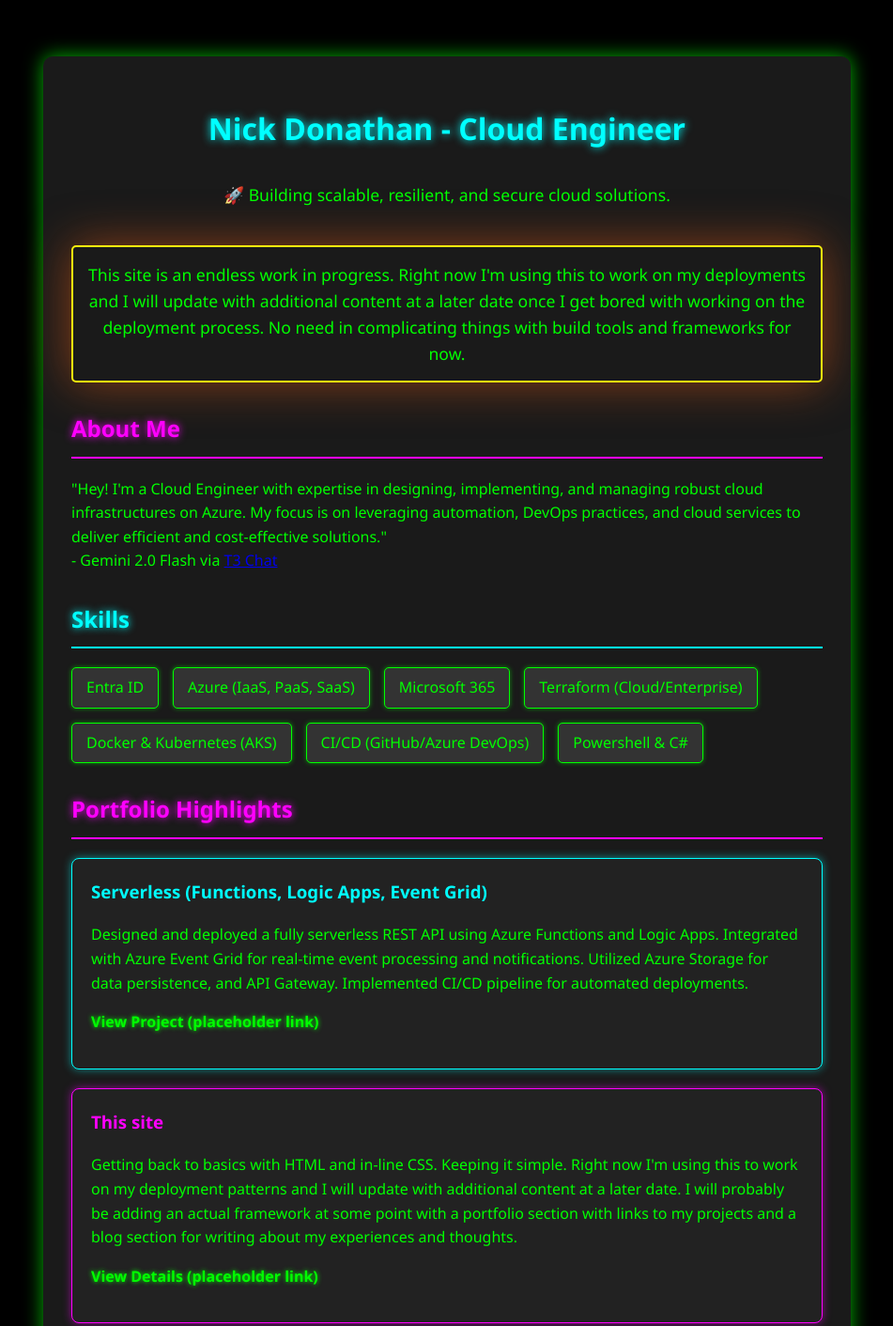
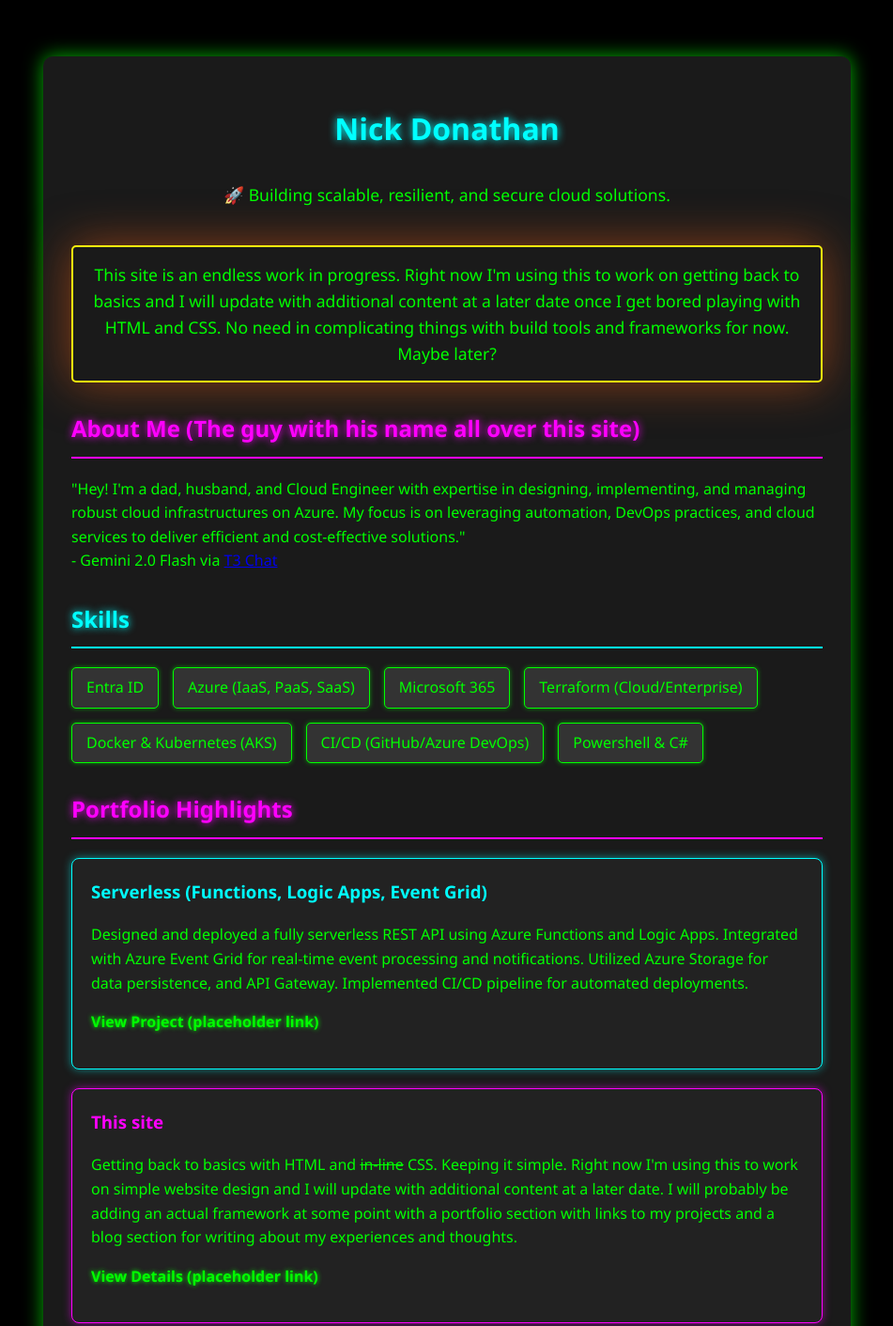
Before and after one commit to ndonathan/website, a plain HTML site: page index.html in a window 1280 px wide. Shown: the top 1411 px of the page at 94% size, without its empty margins (164-1115 px from the left). Drawn offline with Linux system fonts and the light colour scheme.

Commit message:
small changes.

```diff
--- a/index.html
+++ b/index.html
@@ -11,7 +11,7 @@
 <body>
   <div class="main-container">
     <h1 class="main-heading">
-      Nick Donathan - Cloud Engineer
+      Nick Donathan
     </h1>
 
     <p class="intro-text">
@@ -19,17 +19,17 @@
     </p>
     <p class="maintenance-text">
       This site is an endless work in progress. Right
-      now I'm using this to work on my deployments and I
+      now I'm using this to work on getting back to basics and I
       will update with additional content at a later date once I
-      get bored with working on the deployment process. No need in complicating
-      things with build tools and frameworks for now.
+      get bored playing with HTML and CSS. No need in complicating
+      things with build tools and frameworks for now. Maybe later?
     </p>
 
     <h2 class="section-heading-magenta">
-      About Me
+      About Me (The guy with his name all over this site)
     </h2>
     <p class="about-text">
-      "Hey! I'm a Cloud Engineer with expertise in designing,
+      "Hey! I'm a dad, husband, and Cloud Engineer with expertise in designing,
       implementing, and managing robust cloud infrastructures on Azure.
       My focus is on leveraging automation, DevOps practices, and
       cloud services to deliver efficient and cost-effective solutions."
@@ -88,8 +88,8 @@
         This site
       </h3>
       <p>
-        Getting back to basics with HTML and in-line CSS. Keeping it simple.
-        Right now I'm using this to work on my deployment patterns and I will
+        Getting back to basics with HTML and <del>in-line</del> CSS. Keeping it simple.
+        Right now I'm using this to work on simple website design and I will
         update with additional content at a later date. I will probably be
         adding an actual framework at some point with a portfolio section with
         links to my projects and a blog section for writing about my
```
Also changed, not shown: 1 other file.
